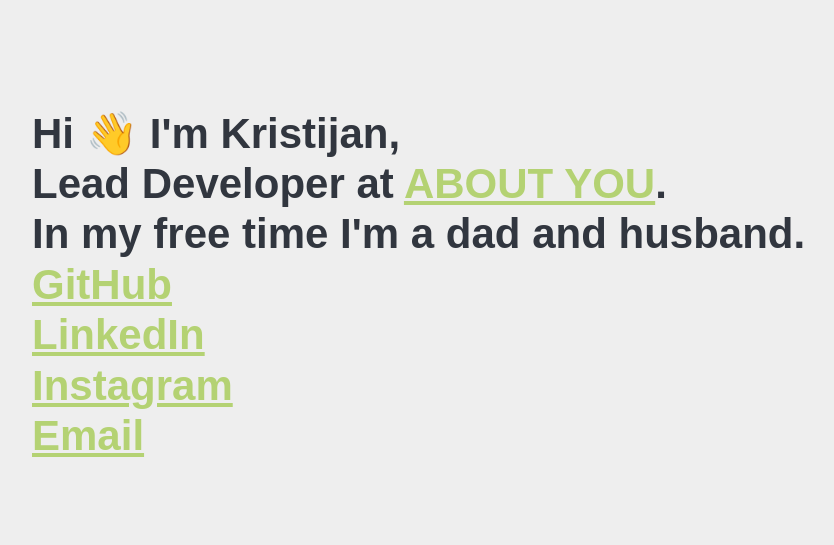
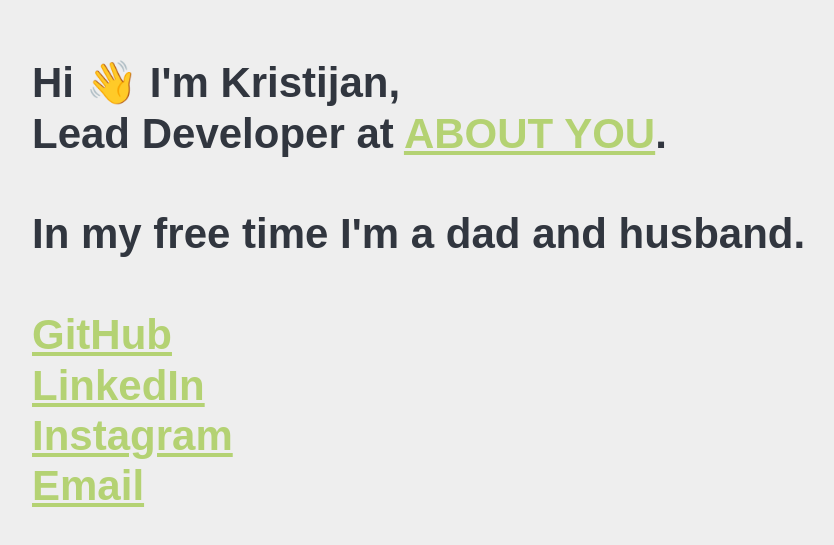
Before and after one commit to kristijanbambir/kristijanbambir.github.com, a Next.js app: page / in a window 1280 px wide. Shown: the part 115-660 px from the top of the page, without its empty margins (28-862 px from the left). Built offline with nearby package versions, Linux system fonts and the light colour scheme; a web font is replaced by a local one.

Commit message:
Add breaks

```diff
--- a/src/app/page.module.css
+++ b/src/app/page.module.css
@@ -11,6 +11,10 @@
   font-size: 16px;
   font-weight: 700;
   line-height: 1.2;
+}
+
+.break {
+  font-size: var(--text-size);
 }
 
 .title {
--- a/src/app/page.tsx
+++ b/src/app/page.tsx
@@ -9,9 +9,13 @@ export default function Home() {
         Lead Developer at <a href="https://aboutyou.tech/">ABOUT YOU</a>.
       </h1>
 
+      <p className={styles.break}>&nbsp;</p>
+
       <h2 className={styles.subtitle}>
         In my free time I&apos;m a dad and husband.
       </h2>
+
+      <p className={styles.break}>&nbsp;</p>
 
       <ul className={styles.links}>
         <li>
```
